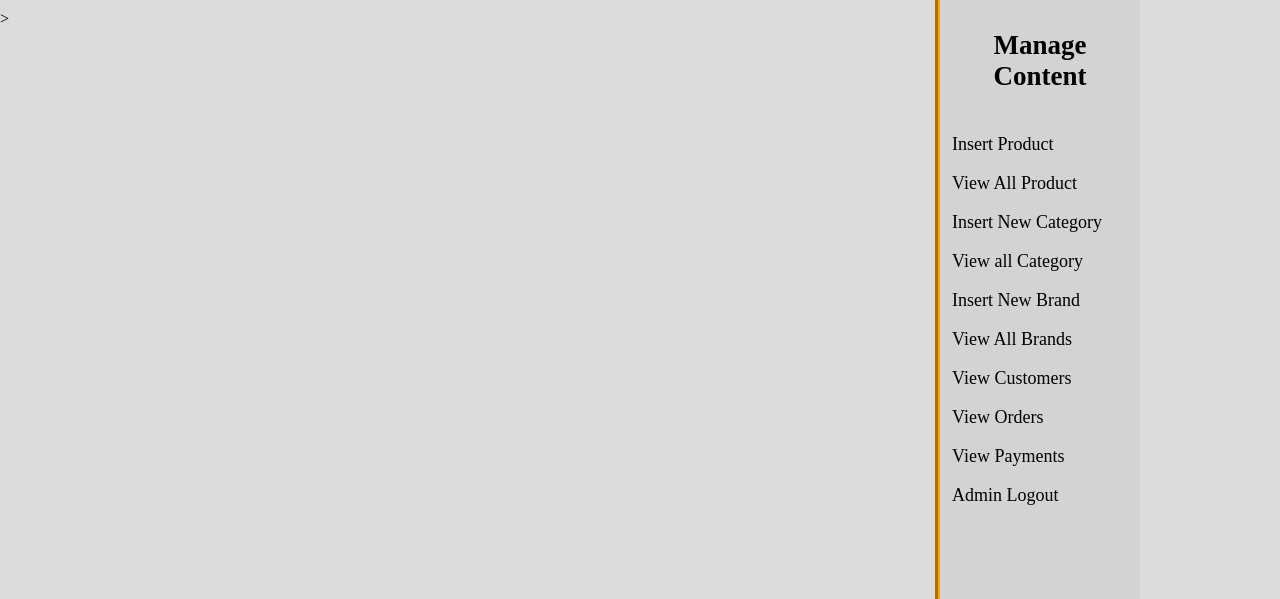
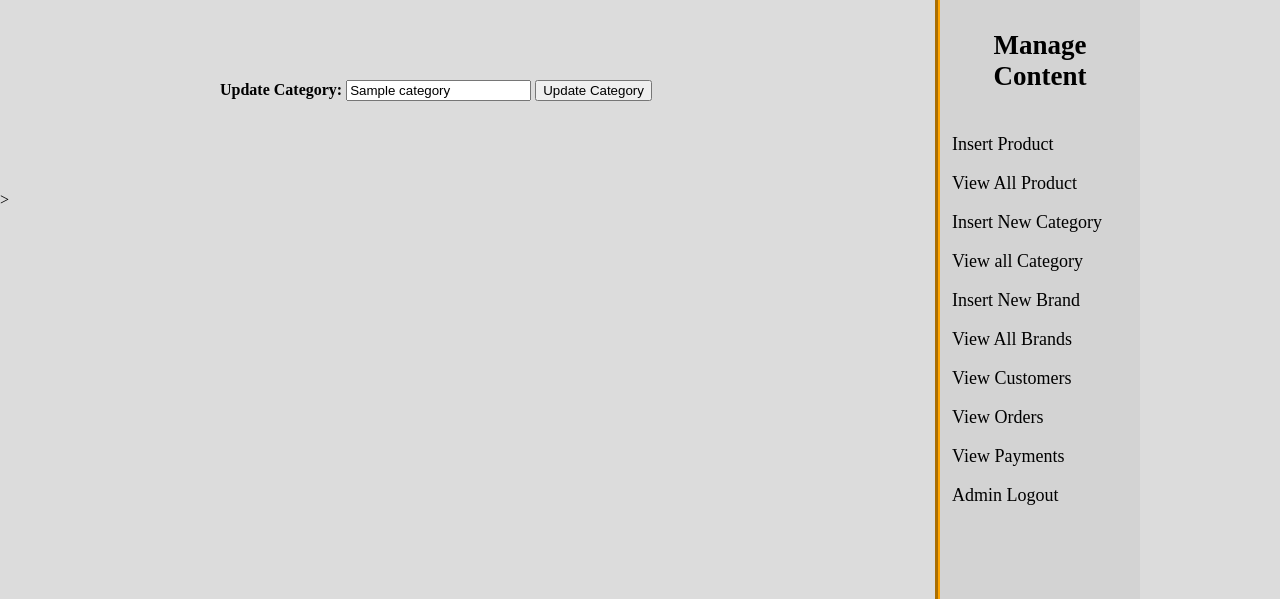
Before and after one commit to BarrySturgeon/PHP-Commerce, a PHP site: page /admin_area/index.php?edit_cat=1 in a window 1280 px wide. Shown: the part 125-724 px from the top of the page. Run offline with PHP 8.4, Linux system fonts and the light colour scheme; tables that the repository leaves empty or names only in its code hold one stand-in row (values such as "Sample post").

Commit message:
Edit Category

```diff
--- /dev/null
+++ b/ecommerce/admin_area/edit_cat.php
@@ -0,0 +1,48 @@
+<?php
+include("includes/db.php");
+
+if(isset($_GET['edit_cat'])){
+
+	$cat_id = $_GET['edit_cat'];
+
+	$get_cat = "select * from categories where cat_id='$cat_id'";
+
+	$run_cat = mysqli_query($con, $get_cat);
+
+	$row_cat = mysqli_fetch_array($run_cat);
+
+	$cat_id = $row_cat['cat_id'];
+	$cat_title = $row_cat['cat_title'];
+}
+
+
+?>
+<form action="" method="post" style="padding:80px;">
+
+<b>Update Category:</b>
+<input type="text" name="new_cat" value="<?php echo $cat_title;?>"/>
+<input type="submit" name="update_cat" value="Update Category" />
+
+</form>
+
+<?php
+
+
+	if(isset($_POST['update_cat'])){
+
+	$update_id = $cat_id;
+
+	$new_cat = $_POST['new_cat'];
+
+	$update_cat = "update categories set cat_title='$new_cat' where cat_id='$update_id'";
+
+	$run_cat = mysqli_query($con, $update_cat);
+
+	if($run_cat){
+
+	echo "<script>alert(' Category has been updated!')</script>";
+	echo "<script>window.open('index.php?view_cats','_self')</script>";
+	}
+	}
+
+?>
--- a/ecommerce/admin_area/index.php
+++ b/ecommerce/admin_area/index.php
@@ -61,6 +61,10 @@
 					include("view_cats.php");
 				}
 
+				if (isset($_GET['edit_cat'])) {
+					include("edit_cat.php");
+				}
+
 			?>
 
 		</div>
--- a/ecommerce/index.php
+++ b/ecommerce/index.php
@@ -104,7 +104,7 @@
 
 				<div id="sidebar">
 
-					<div id="sidebar_title" style="text-decoration: none;">Categories</div>
+					<div id="sidebar_title">Categories</div>
 
 					<ul id="sidebar_style">
 
--- a/ecommerce/styles/style.css
+++ b/ecommerce/styles/style.css
@@ -123,14 +123,14 @@ footer, header, hgroup, menu, nav, section {
 
 #sidebar_title{
 	background-color: gainsboro;
-	background-image: linear-gradient(-90deg, lightgrey, gainsboro);
+	background-image: linear-gradient(-90deg, lightgrey, grey);
 	color: black;
 	font-size: 22px;
 	padding: 20px;
 	padding-left: 40px;
 	text-align: center;
 	text-decoration: none;
-
+	border-radius: 40px;
 }
 
 #sidebar_style{
```
